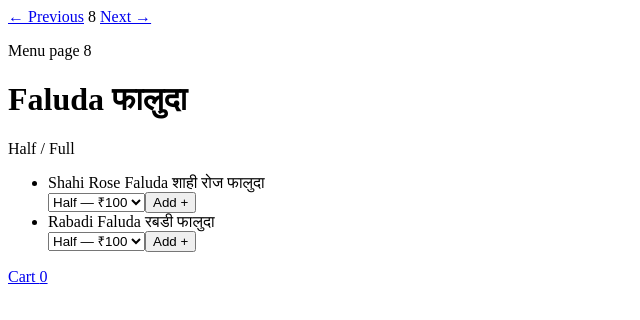
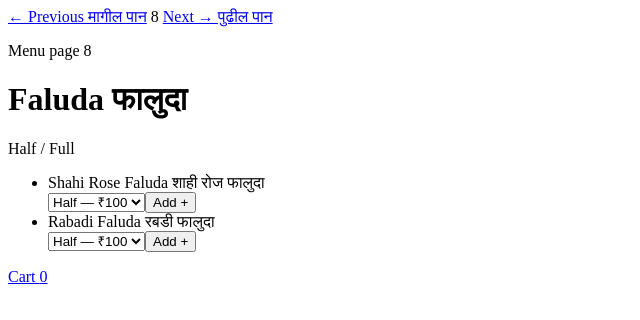
Before and after one commit to web-universe7/House_Of_Icecream_Atpadi, a plain HTML site: page menu-8.html in a window 1280 px wide. Shown: the whole page, without its empty margins (0-640 px from the left). Drawn offline with Linux system fonts and the light colour scheme; a web font is replaced by a local one.

Commit message:
Add Marathi text to menu navigation links
Updated navigation links to include Marathi text for previous and next page.

```diff
--- a/menu-8.html
+++ b/menu-8.html
@@ -13,9 +13,9 @@
 <body>
   <main class="catalog-document">
     <nav class="catalog-pagination catalog-page-nav" aria-label="Menu page navigation">
-      <a href="menu-7.html">← Previous</a>
+      <a href="menu-7.html">← Previous <span class="navigation-marathi" lang="mr">मागील पान</span></a>
       <span class="catalog-current" aria-current="page">8</span>
-      <a href="menu-9.html">Next →</a>
+      <a href="menu-9.html">Next → <span class="navigation-marathi" lang="mr">पुढील पान</span></a>
     </nav>
     <div class="catalog-sheet">
       <header class="catalog-title">
```
